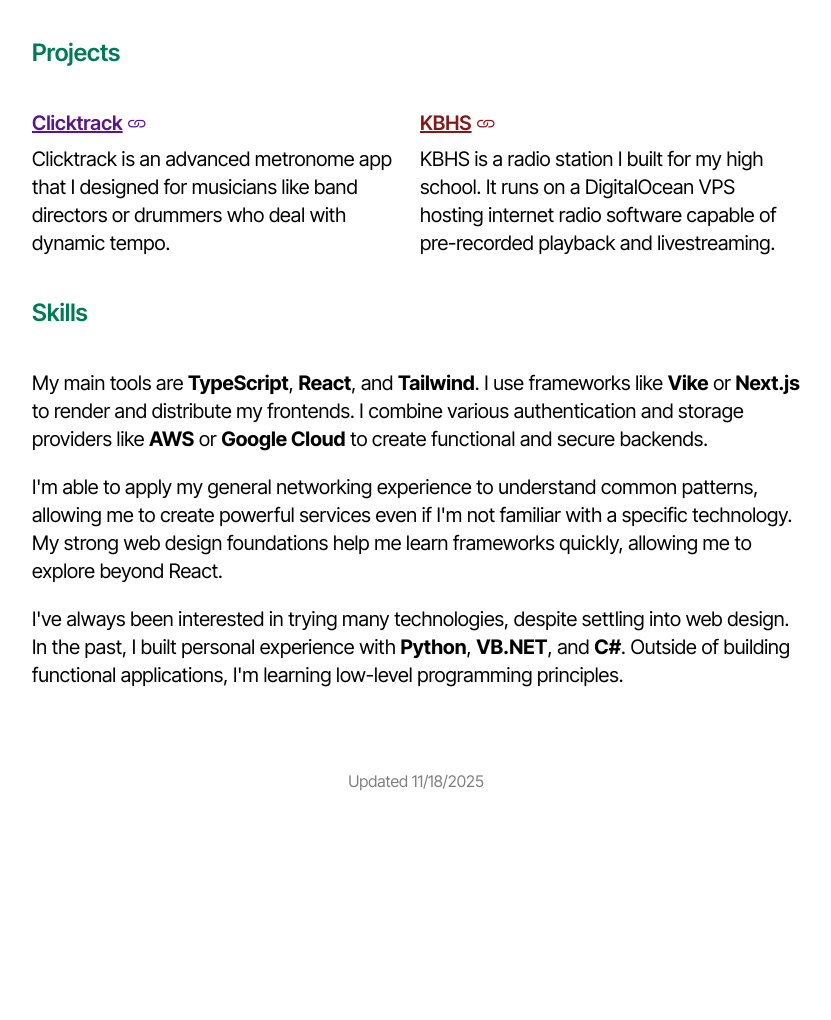
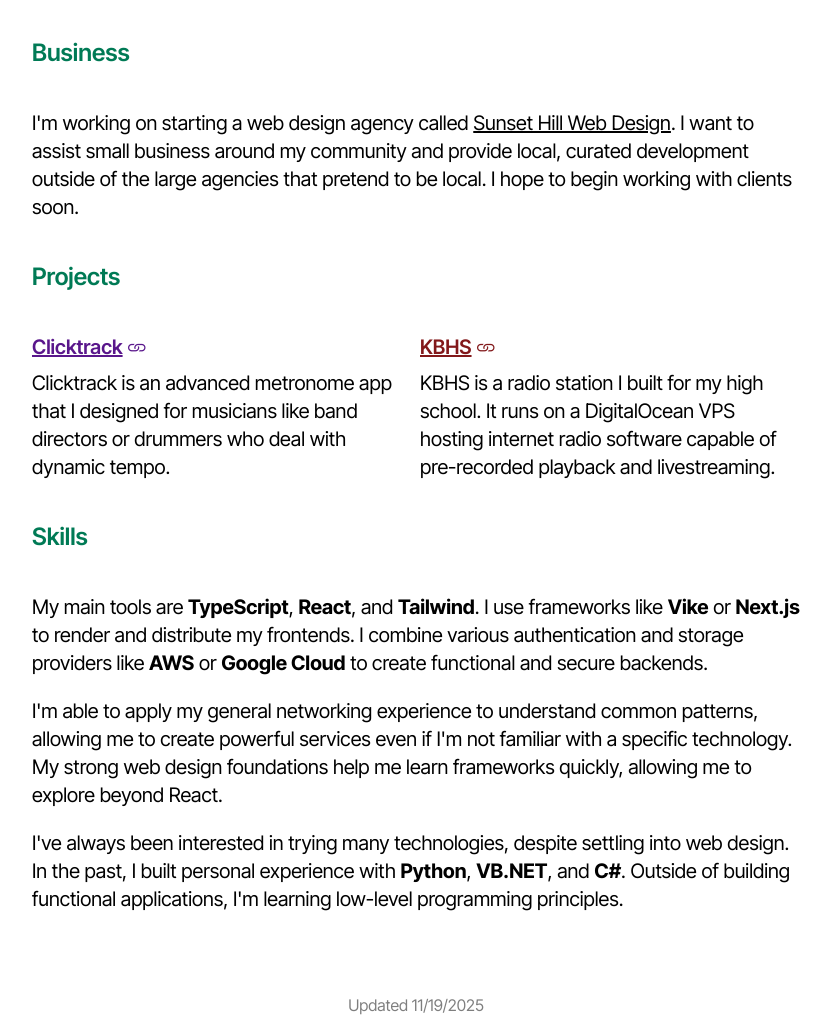
Before and after one commit to arthurmatthew/matthewarthur, an Astro site: page / in a window 1280 px wide. Shown: the part 471-1491 px from the top of the page, without its empty margins (224-1055 px from the left). Before the commit the page ends 1344 px from the top, so only its background shows below. Built offline with nearby package versions, Linux system fonts and the light colour scheme; Astro itself is replaced by a stand-in of ours.

Commit message:
sunset hill web design link hotfix

```diff
--- a/src/pages/index.astro
+++ b/src/pages/index.astro
@@ -38,6 +38,20 @@
       </p>
     </div>
   </main>
+  <section class="max-w-3xl mt-10 mx-auto">
+    <h1 class="font-semibold text-emerald-700 text-2xl">Business</h1>
+    <div class="flex flex-col gap-5 text-xl mt-10">
+      <p>
+        I'm working on starting a web design agency called <a
+          class="underline"
+          href="https://sunsethillwebdesign.com"
+          target="_blank">Sunset Hill Web Design</a
+        >. I want to assist small business around my community and provide
+        local, curated development outside of the large agencies that pretend to
+        be local. I hope to begin working with clients soon.
+      </p>
+    </div>
+  </section>
   <section class="mx-auto max-w-3xl mt-10">
     <h1 class="font-semibold text-emerald-700 text-2xl">Projects</h1>
     <div
@@ -98,6 +112,6 @@
     </div>
   </section>
   <footer class="flex justify-center my-20">
-    <p class="opacity-50">Updated 11/18/2025</p>
+    <p class="opacity-50">Updated 11/19/2025</p>
   </footer>
 </GlobalLayout>
```
